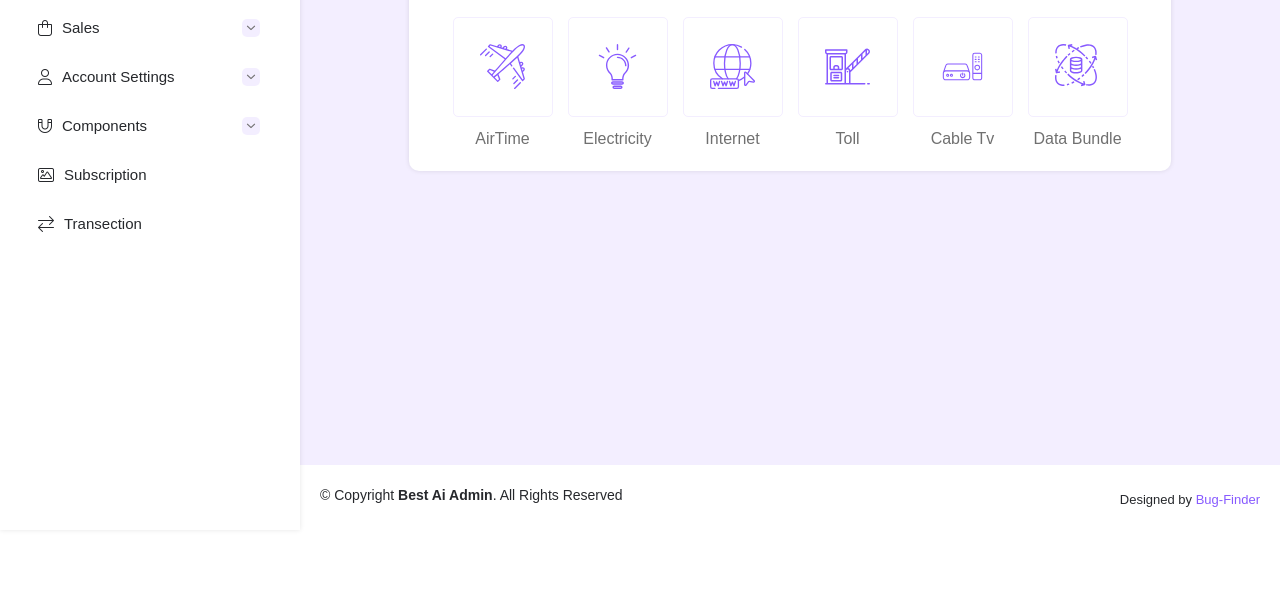
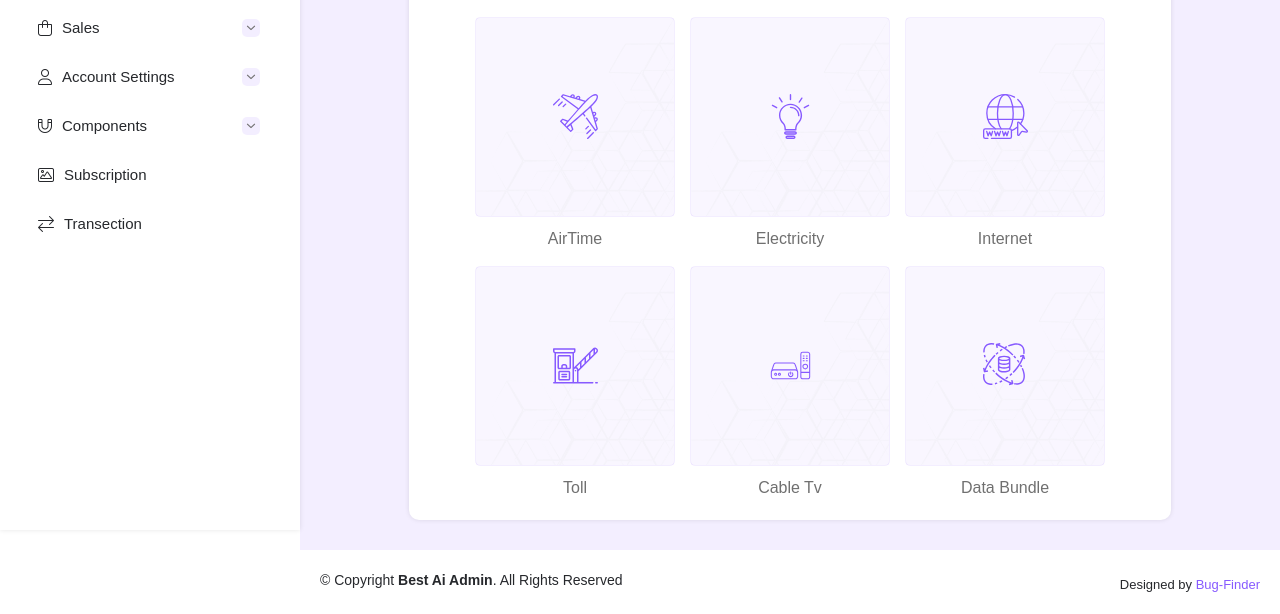
Before and after one commit to fazlecse/bill-payment, a plain HTML site: page user-panel-paybill-category.html in a window 1280 px wide. Shown: the part 270-884 px from the top of the page. Before the commit the page ends 800 px from the top, so only its background shows below. Drawn offline with Linux system fonts and the light colour scheme.

Commit message:
06-11-2023
paybill box updated

```diff
--- a/assets/css/dashboard.scss
+++ b/assets/css/dashboard.scss
@@ -3220,15 +3220,31 @@ Paybill section start
 
 
         .icon-box {
+            position: relative;
             padding: 15px;
             border: 1px solid var(--primary-color-opacity-low);
             border-radius: 5px;
             display: flex;
             align-items: center;
             justify-content: center;
-            width: 100px;
-            height: 100px;
+            width: 200px;
+            height: 200px;
             transition: var(--transition);
+            z-index: 1;
+            &::after{
+                content: "";
+                position: absolute;
+                background-image: url(../img/shape/pentagon.png);
+                background-position: bottom right;
+                background-size: cover;
+                top: 0;
+                left: 0;
+                height: 100%;
+                width: 100%;
+                z-index: -1;
+                opacity: 0.5;
+                background-color: var(--primary-color-opacity-low);
+            }
 
             svg {
                 width: 45px;
```
Also changed, not shown: assets/css/dashboard.css, assets/img/shape/best-bg.jpg (added), assets/img/shape/pattern1.png (added), assets/img/shape/pentagon.png (added).
